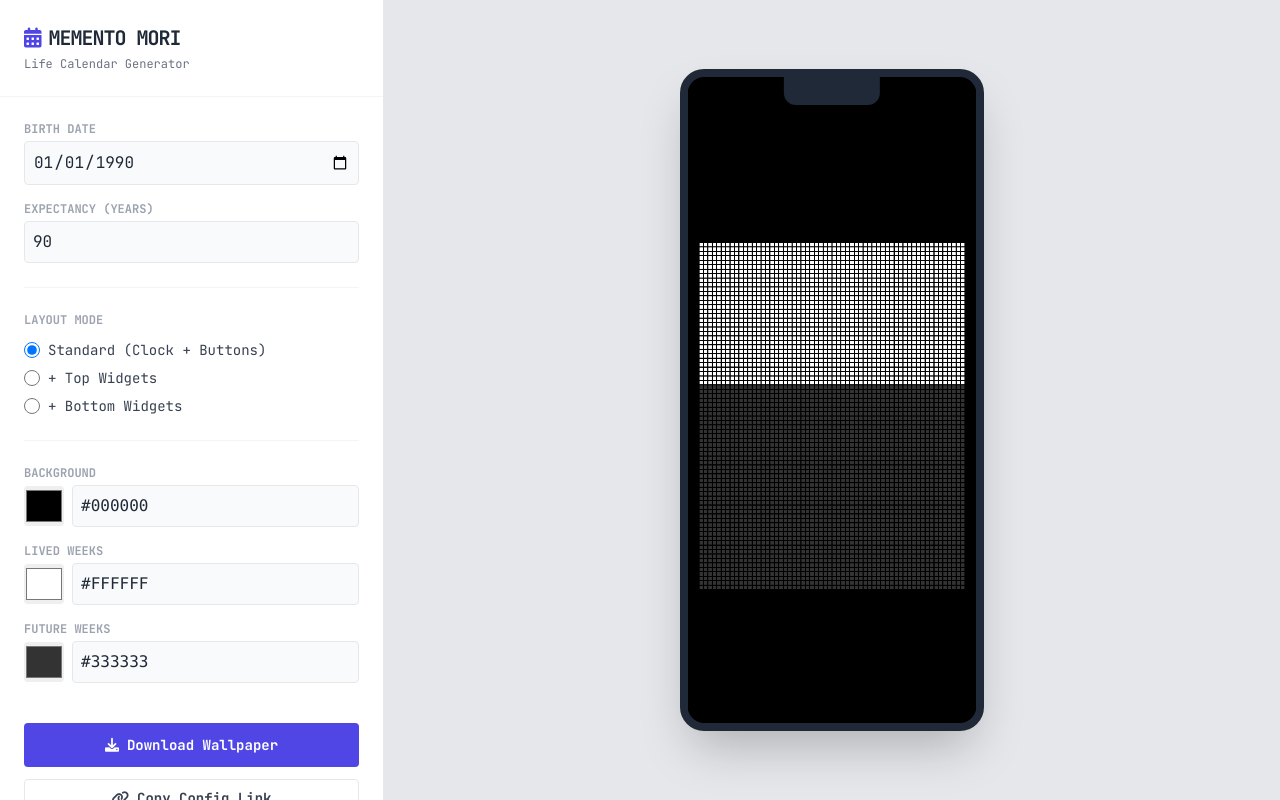
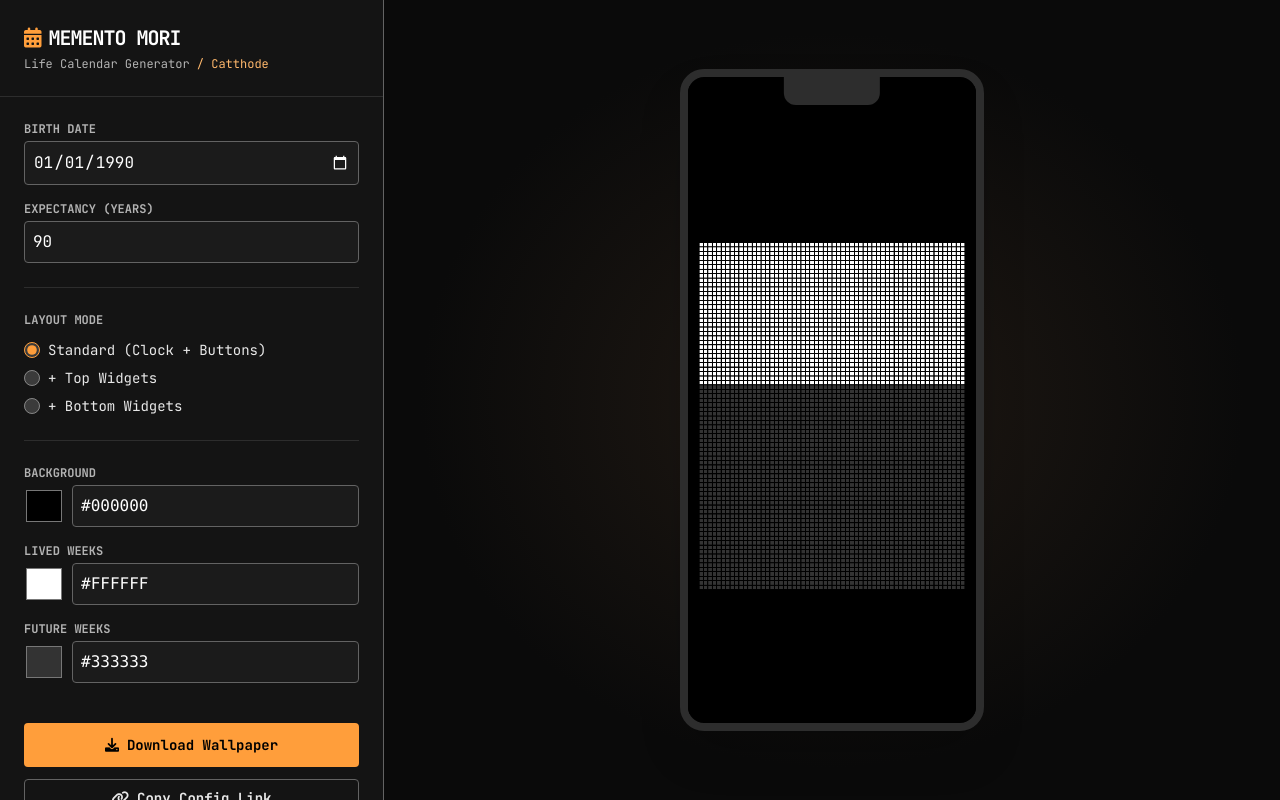
Before and after one commit to jes-bz/life-cal, a plain HTML site: page index.html in a window 1280 px wide. Drawn offline with nearby package versions, Linux system fonts and the light colour scheme.

Commit message:
Apply Catthode theme to calendar website

```diff
--- a/index.html
+++ b/index.html
@@ -5,14 +5,40 @@
     <meta charset="UTF-8">
     <meta name="viewport" content="width=device-width, initial-scale=1.0, maximum-scale=1.0, user-scalable=no">
     <title>Life Calendar Wallpaper</title>
+    <meta name="theme-color" content="#000000">
     <script src="https://cdn.tailwindcss.com"></script>
+    <script>
+        // Catthode palette: catthode.github.io/styles.css.
+        tailwind.config = {
+            theme: { extend: { colors: {
+                surface: '#141414',
+                gray: {
+                    50: '#1b1b1b', 100: '#2d2d2d', 200: '#636363',
+                    300: '#636363', 400: '#b3b3b3', 500: '#b3b3b3',
+                    600: '#e8e8e8', 700: '#e8e8e8', 800: '#2d2d2d', 900: '#fae2c8'
+                },
+                indigo: {
+                    50: '#2a2018', 100: '#5a4028', 200: '#d9b98c',
+                    500: '#ffb86c', 600: '#ff9e3b', 700: '#ffb86c', 900: '#fae2c8'
+                }
+            } } }
+        };
+    </script>
     <link href="https://cdnjs.cloudflare.com/ajax/libs/font-awesome/6.0.0/css/all.min.css" rel="stylesheet">
     <style>
         @import url('https://fonts.googleapis.com/css2?family=JetBrains+Mono:wght@400;700&display=swap');
 
-        body {
-            font-family: 'JetBrains Mono', monospace;
+        :root { color-scheme: dark; }
+        body { font-family: 'JetBrains Mono', monospace; }
+        :focus-visible { outline: 2px solid #ffb86c; outline-offset: 3px; }
+        input[type=radio] { accent-color: #ff9e3b; }
+        input[type=text], input[type=number], input[type=date] { min-width: 0; }
+        input[type=color] { background: transparent; }
+        .preview-area {
+            background: radial-gradient(ellipse at center, #211a14 0%, #0a0a0a 65%);
         }
+        @supports (height: 100dvh) { body { height: 100dvh; } }
+
 
         /* Custom Scrollbar */
         ::-webkit-scrollbar {
@@ -25,12 +51,12 @@
         }
 
         ::-webkit-scrollbar-thumb {
-            background: #cbd5e1;
+            background: #636363;
             border-radius: 4px;
         }
 
         ::-webkit-scrollbar-thumb:hover {
-            background: #94a3b8;
+            background: #b3b3b3;
         }
 
         .no-scrollbar::-webkit-scrollbar {
@@ -44,18 +70,18 @@
     </style>
 </head>
 
-<body class="bg-gray-50 text-gray-800 h-screen overflow-hidden flex flex-col">
+<body class="bg-black text-white h-screen overflow-hidden flex flex-col">
 
     <!-- UI Container (Hidden if mode=image) -->
     <div id="ui-container" class="flex flex-col h-full md:flex-row">
 
         <!-- Controls Panel -->
         <div
-            class="w-full md:w-96 bg-white border-r border-gray-200 flex flex-col z-10 shadow-lg md:shadow-none h-auto max-h-[40vh] md:max-h-full overflow-y-auto">
+            class="w-full md:w-96 bg-surface border-r border-gray-200 flex flex-col z-10 shadow-lg md:shadow-none h-auto max-h-[40vh] md:max-h-full overflow-y-auto">
             <div class="p-6 border-b border-gray-100">
                 <h1 class="text-xl font-bold tracking-tighter uppercase"><i
                         class="fa-solid fa-calendar-days mr-2 text-indigo-600"></i>MEMENTO MORI</h1>
-                <p class="text-xs text-gray-500 mt-1">Life Calendar Generator</p>
+                <p class="text-xs text-gray-500 mt-1">Life Calendar Generator <span class="text-indigo-500">/ Catthode</span></p>
             </div>
 
             <div class="p-6 space-y-6 flex-1 overflow-y-auto">
@@ -136,11 +162,11 @@
                 <!-- Actions -->
                 <div class="pt-4 space-y-3">
                     <button id="btn-download"
-                        class="w-full bg-indigo-600 hover:bg-indigo-700 text-white font-bold py-3 px-4 rounded text-sm transition-colors flex items-center justify-center">
+                        class="w-full bg-indigo-600 hover:bg-indigo-700 text-black font-bold py-3 px-4 rounded text-sm transition-colors flex items-center justify-center">
                         <i class="fa-solid fa-download mr-2"></i> Download Wallpaper
                     </button>
                     <button id="btn-copy-link"
-                        class="w-full bg-white border border-gray-200 hover:bg-gray-50 text-gray-700 font-bold py-2 px-4 rounded text-sm transition-colors flex items-center justify-center">
+                        class="w-full bg-surface border border-gray-200 hover:bg-gray-50 text-gray-700 font-bold py-2 px-4 rounded text-sm transition-colors flex items-center justify-center">
                         <i class="fa-solid fa-link mr-2"></i> Copy Config Link
                     </button>
                     <a id="direct-link" href="#" target="_blank"
@@ -161,7 +187,7 @@
         </div>
 
         <!-- Preview Area -->
-        <div class="flex-1 bg-gray-200 relative overflow-hidden flex items-center justify-center p-4 md:p-8">
+        <div class="preview-area flex-1 relative overflow-hidden flex items-center justify-center p-4 md:p-8">
             <div class="relative shadow-2xl rounded-3xl border-8 border-gray-800 overflow-hidden bg-black"
                 style="aspect-ratio: 1320/2868; height: 90%;">
                 <!-- The Canvas is now directly displayed for performance -->
@@ -177,8 +203,8 @@
 
     <!-- How-to Modal -->
     <div id="howto-modal" class="hidden fixed inset-0 z-50 flex items-center justify-center p-4 bg-black/50 backdrop-blur-sm">
-        <div class="bg-white rounded-xl shadow-2xl max-w-2xl w-full max-h-[90vh] overflow-y-auto flex flex-col">
-            <div class="p-6 border-b border-gray-100 flex justify-between items-center sticky top-0 bg-white z-10">
+        <div class="bg-surface rounded-xl shadow-2xl max-w-2xl w-full max-h-[90vh] overflow-y-auto flex flex-col">
+            <div class="p-6 border-b border-gray-100 flex justify-between items-center sticky top-0 bg-surface z-10">
                 <h2 class="text-lg font-bold">iPhone Automation Guide</h2>
                 <button id="btn-close-modal" class="text-gray-400 hover:text-gray-600">
                     <i class="fa-solid fa-xmark text-xl"></i>
@@ -191,8 +217,8 @@
                     <h3 class="font-bold text-indigo-900 mb-2">Your Dynamic URL</h3>
                     <p class="text-xs mb-2">Copy this URL for Step 1:</p>
                     <div class="flex space-x-2">
-                        <input id="modal-url-input" readonly type="text" class="flex-1 bg-white border border-indigo-200 rounded p-2 text-xs font-mono text-gray-600 select-all">
-                        <button id="btn-copy-modal-url" class="bg-indigo-600 text-white px-3 rounded hover:bg-indigo-700 transition-colors">
+                        <input id="modal-url-input" readonly type="text" class="flex-1 bg-surface border border-indigo-200 rounded p-2 text-xs font-mono text-gray-600 select-all">
+                        <button id="btn-copy-modal-url" class="bg-indigo-600 text-black px-3 rounded hover:bg-indigo-700 transition-colors">
                             <i class="fa-regular fa-copy"></i>
                         </button>
                     </div>
@@ -234,7 +260,6 @@
         import { generateRectData, CONSTANTS } from './shared/calendar-logic.js';
 
         // --- Configuration & Constants ---
-        // TODO: Replace with your actual deployed worker URL
         const WORKER_URL = 'https://life-cal.jes.bz';
 
         // --- DOM Elements ---
```
